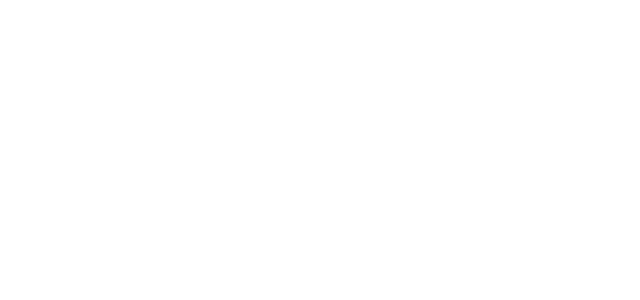
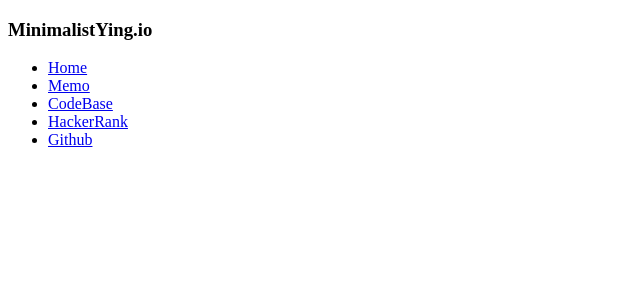
Before and after one commit to MinimalistYing/MinimalistYing.github.io, a React app: page / in a window 1280 px wide. Shown: the top 300 px of the page, without its empty margins (0-640 px from the left). Built offline with nearby package versions, Linux system fonts and the light colour scheme.

Commit message:
working on building react components

```diff
--- a/package.json
+++ b/package.json
@@ -38,8 +38,8 @@
     "webpack-dev-server": "^2.9.7"
   },
   "dependencies": {
-    "react": "^16.2.0",
-    "react-dom": "^16.2.0",
+    "react": "^16.3.1",
+    "react-dom": "^16.3.1",
     "react-router": "^4.2.0",
     "react-router-dom": "^4.2.2"
   }
--- /dev/null
+++ b/src/components/Header/index.jsx
@@ -0,0 +1,22 @@
+import React from 'react'
+
+class Header extends React.Component {
+	render() {
+		return (
+			<header>
+			    <h3 className="header-title">MinimalistYing.io</h3>
+			    <nav>
+			        <ul>
+			            <li className="selected"><a href="./index.html">Home</a></li>
+			            <li ><a href="./dist/memo.html">Memo</a></li>
+			            <li ><a href="https://jsfiddle.net/user/MinimalistYing/fiddles/">CodeBase</a></li>
+			            <li ><a href="https://www.hackerrank.com/MinimalistYing">HackerRank</a></li>
+			            <li ><a href="https://github.com/MinimalistYing">Github</a></li>
+			        </ul>
+			    </nav>
+			</header>
+		)
+	}
+}
+
+export default Header
--- /dev/null
+++ b/src/components/Header/style.less
@@ -0,0 +1,66 @@
+.header-title {
+    display: inline-block;
+    margin-left: 20px;
+    cursor: context-menu;
+}
+nav ul {
+    height: 63px;
+    margin: 0;
+}
+nav li {
+    display: inline-block;
+    padding: 20px 15px;
+    border-bottom: 2px solid transparent;
+
+    transition: background,color .3s,.3s ease-in;
+
+    &::after {
+        content: '';
+        display: inline-block;
+        position: relative;
+        bottom: -6px;
+        width: 100%;
+        height: 3px;
+        background: @tiffany-hover;
+        transform: scaleX(0);
+        transition: transform .3s;
+    }
+
+    &.selected::after {
+        transform: scaleX(1.5);
+    }
+
+    &:hover {
+        cursor: pointer;
+
+        &::after {
+            transform: scaleX(1.5);
+        }
+    }
+}
+nav li > a {
+    text-decoration: none;
+
+    color: inherit;
+}
+nav {
+    float: right;
+    margin-right: 30px;
+}
+header {
+    position: fixed;
+    top: 0;
+    width: 100%;
+    font-size: 16px;
+
+    color: @tiffany;
+    background-color: @white-background;
+    border-bottom: 1px solid @gary-border;
+    box-shadow: 1px 1px 5px #f3f3f3;
+    z-index: 999;
+    transition: top .5s;
+
+    &.hide-top {
+        top: -65px;
+    }
+}
--- a/src/index.jsx
+++ b/src/index.jsx
@@ -7,13 +7,17 @@
 	Link
 } from 'react-router-dom'
 
+import Header from './components/Header/index.jsx'
+
 const App = () => (
-	<Router>
-
-	</Router>
+	<div>
+		<Header />
+	</div>
 )
 
 ReactDOM.render(
-  <App />,
-  document.getElementById('app')
+	<Router>
+		<App />
+	</Router>,
+	document.getElementById('app')
 )
```
Also changed, not shown: src/components/Resume/index.jsx (added), src/components/Resume/style.less (added).
